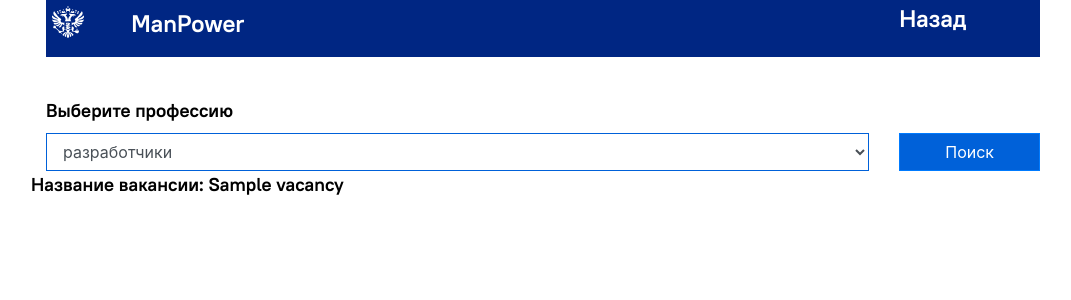
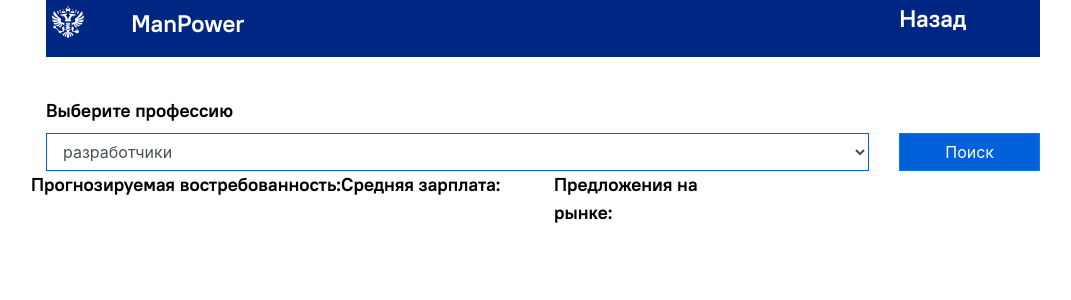
Before and after one commit to LamArt/manpower, a Django app: page /engine in a window 1280 px wide. Shown: the top 300 px of the page, without its empty margins (97-1168 px from the left). Run offline with Django 3.2, Linux system fonts and the light colour scheme; tables that the repository leaves empty hold one stand-in row (values such as "Sample post"); some libraries are stand-ins or nearby versions.

Commit message:
template is ready

```diff
--- a/manpower-site/templates/manpower-site/home.html
+++ b/manpower-site/templates/manpower-site/home.html
@@ -51,9 +51,26 @@
 
             {% if context %}
                 {% for vacancy in context %}
-                    <p class="gov-text"> Название вакансии: {{ vacancy.name }} </p>
                 {% endfor %}
+
+                <div class="row">
+                    <div class="col-md-12">
+                        <p class="gov-text"> Прогнозируемая востребованность: </p>
+                        <img src="{{ vacancy.prediction }}">
+                    </div>
+                </div>
+                <div class="row">
+                    <div class="col-md-6">
+                        <p class="gov-text"> Средняя зарплата: </p>
+                        <img src="{{ vacancy.middle }}">
+                    </div>
+                    <div class="col-md-6">
+                        <p class="gov-text"> Предложения на рынке: </p>
+                        <img src="{{ vacancy.quanity }}">
+                    </div>
+                </div>
             {% endif %}
+
         </div>
 
 
```
